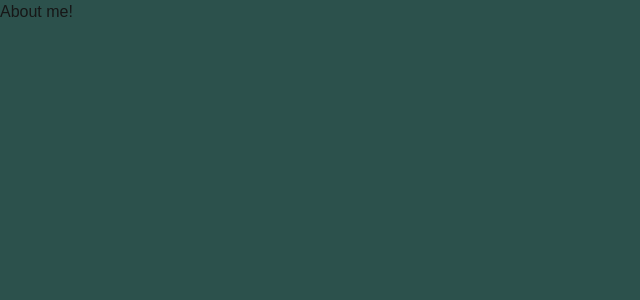
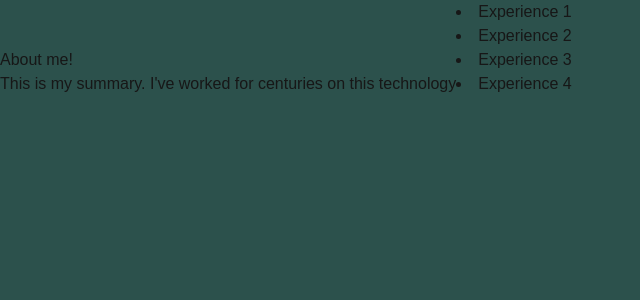
Before and after one commit to ddejongh/Personal-Site-Sandbox, a Next.js app: page / in a window 1280 px wide. Shown: the top 300 px of the page, without its empty margins (0-640 px from the left). Built offline with nearby package versions, Linux system fonts and the light colour scheme.

Commit message:
Figured out layout

```diff
--- a/app/page.tsx
+++ b/app/page.tsx
@@ -1,10 +1,23 @@
 import About from "@/components/About";
-import Image from "next/image";
+import Summary from "@/components/Summary";
+import ResumeCard from "@/components/ResumeCard";
 
 export default function Home() {
   return (
     <div className="bg-[#2C514C] h-screen">
-      <About />
+      <div>
+        <div className="inline-block">
+          <div className="flow-root">
+            <About />
+          </div>
+          <div className="flow-root">
+            <Summary />
+          </div>
+        </div>
+        <div className="inline-block">
+          <ResumeCard />
+        </div>
+      </div>
     </div>
   );
 }
--- a/components/ResumeCard.tsx
+++ b/components/ResumeCard.tsx
@@ -0,0 +1,10 @@
+export default function ResumeCard() {
+    return (
+        <div>
+            <li>Experience 1</li>
+            <li>Experience 2</li>
+            <li>Experience 3</li>
+            <li>Experience 4</li>
+        </div>
+    )
+}
--- a/components/Summary.tsx
+++ b/components/Summary.tsx
@@ -0,0 +1,7 @@
+export default function Summary() {
+    return (
+        <div>
+            This is my summary. I've worked for centuries on this technology
+        </div>
+    )
+}
```
